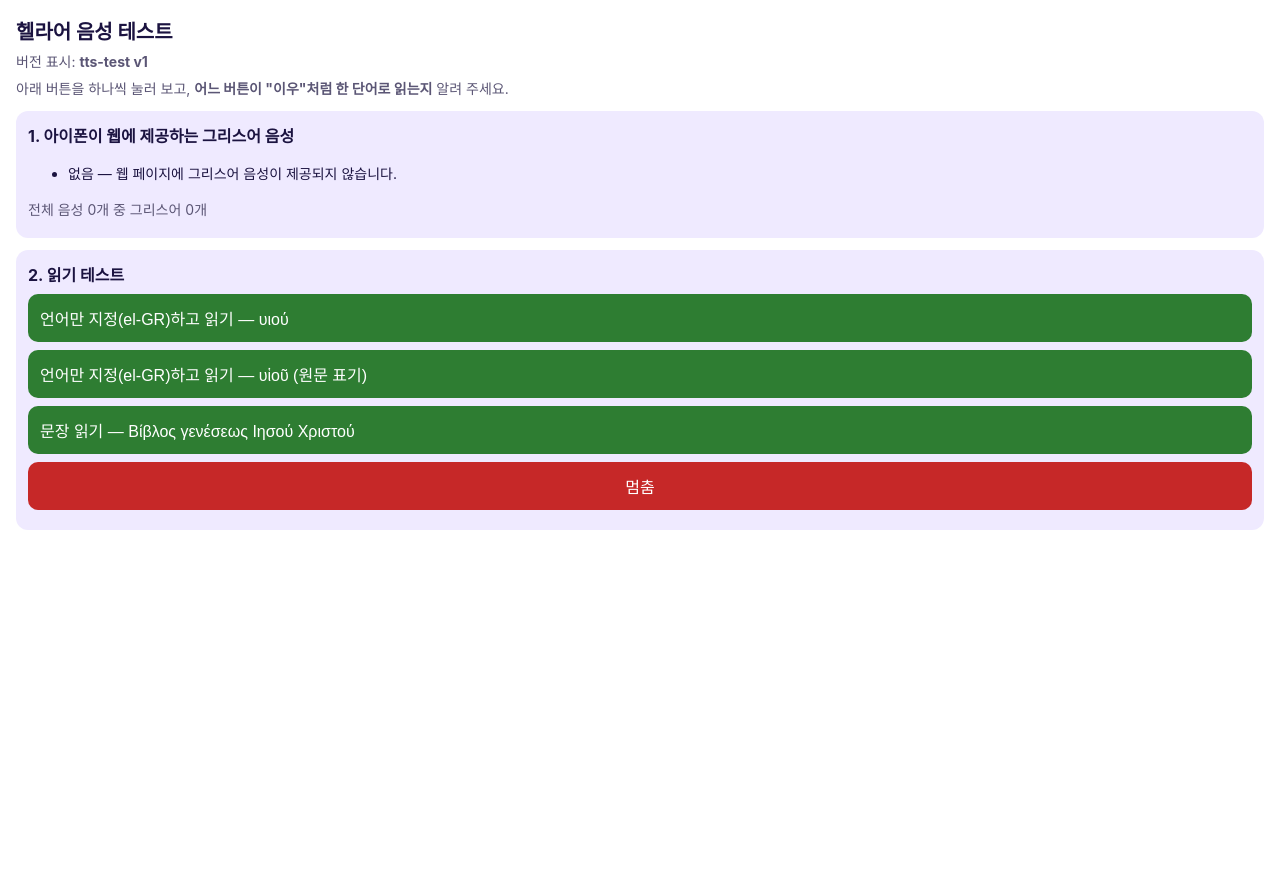
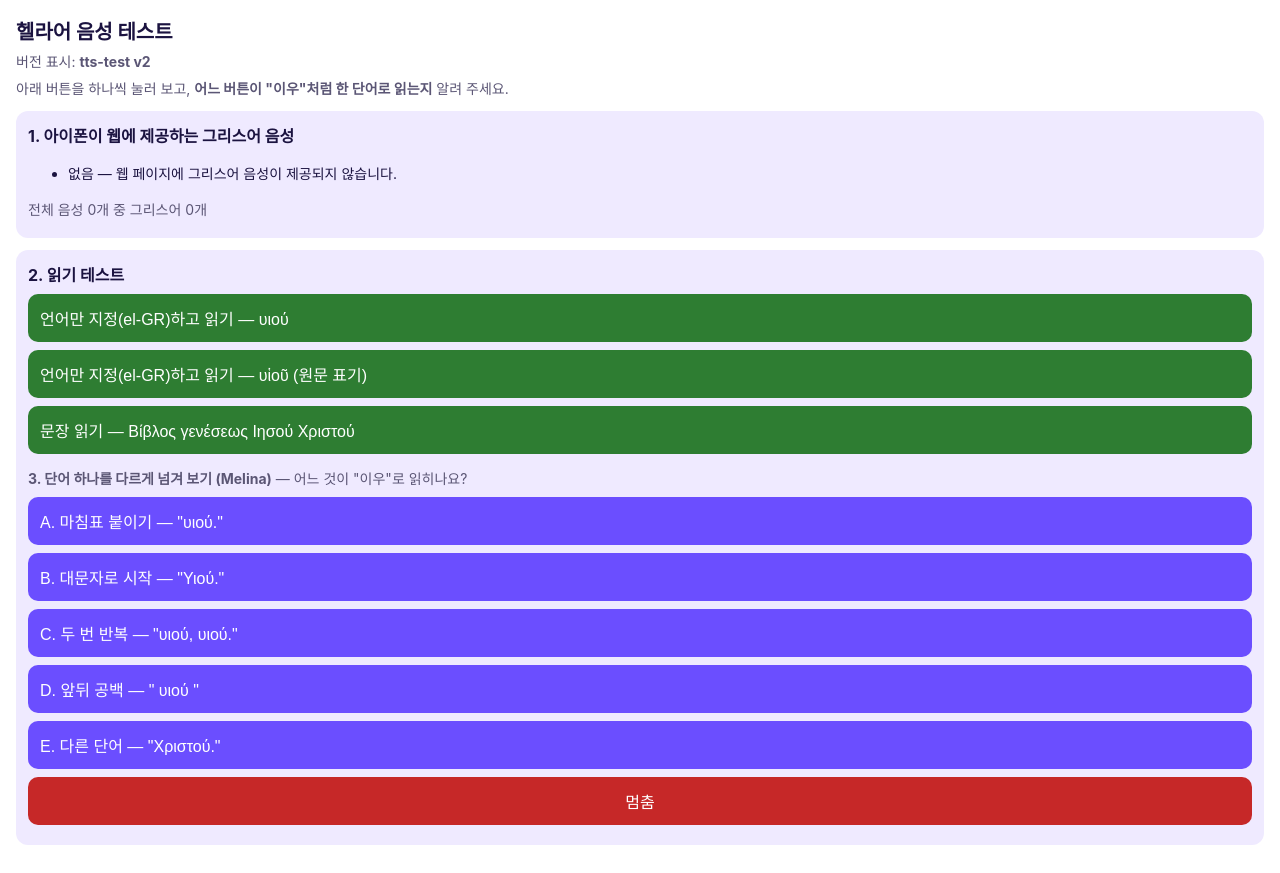
Before and after one commit to SongMyungsik/mybible5-nt-web, a plain HTML site: page tts-test.html in a window 1280 px wide. Before the commit the page ends 800 px from the top, so only its background shows below. Drawn offline with Linux system fonts and the light colour scheme.

Commit message:
음성 테스트 v2: 단어 하나 넘기는 방식 비교
Co-Authored-By: Claude Opus 5.5 <noreply@anthropic.com>

```diff
--- a/tts-test.html
+++ b/tts-test.html
@@ -23,7 +23,7 @@
 </head>
 <body>
   <h1>헬라어 음성 테스트</h1>
-  <p>버전 표시: <b>tts-test v1</b></p>
+  <p>버전 표시: <b>tts-test v2</b></p>
   <p>아래 버튼을 하나씩 눌러 보고, <b>어느 버튼이 "이우"처럼 한 단어로 읽는지</b> 알려 주세요.</p>
 
   <div class="box">
@@ -38,6 +38,12 @@
     <button class="alt" id="langOnly">언어만 지정(el-GR)하고 읽기 — υιού</button>
     <button class="alt" id="langOnlyPoly">언어만 지정(el-GR)하고 읽기 — υἱοῦ (원문 표기)</button>
     <button class="alt" id="sentence">문장 읽기 — Βίβλος γενέσεως Ιησού Χριστού</button>
+    <p style="margin-top:14px"><b>3. 단어 하나를 다르게 넘겨 보기 (Melina)</b> — 어느 것이 "이우"로 읽히나요?</p>
+    <button id="v1">A. 마침표 붙이기 — "υιού."</button>
+    <button id="v2">B. 대문자로 시작 — "Υιού."</button>
+    <button id="v3">C. 두 번 반복 — "υιού, υιού."</button>
+    <button id="v4">D. 앞뒤 공백 — " υιού "</button>
+    <button id="v5">E. 다른 단어 — "Χριστού."</button>
     <button class="stop" id="stop">멈춤</button>
   </div>
 
@@ -77,6 +83,9 @@
     const v = synth.getVoices().find(v => v.lang.toLowerCase().startsWith('el'));
     speak('Βίβλος γενέσεως Ιησού Χριστού', v || null, 'el-GR');
   };
+  const mel = () => synth.getVoices().find(v => v.lang.toLowerCase().startsWith('el')) || null;
+  const map = {v1:'υιού.', v2:'Υιού.', v3:'υιού, υιού.', v4:' υιού ', v5:'Χριστού.'};
+  for (const id in map) document.getElementById(id).onclick = () => speak(map[id], mel(), 'el-GR');
   document.getElementById('stop').onclick = () => synth.cancel();
   render();
   synth.onvoiceschanged = render;
```
